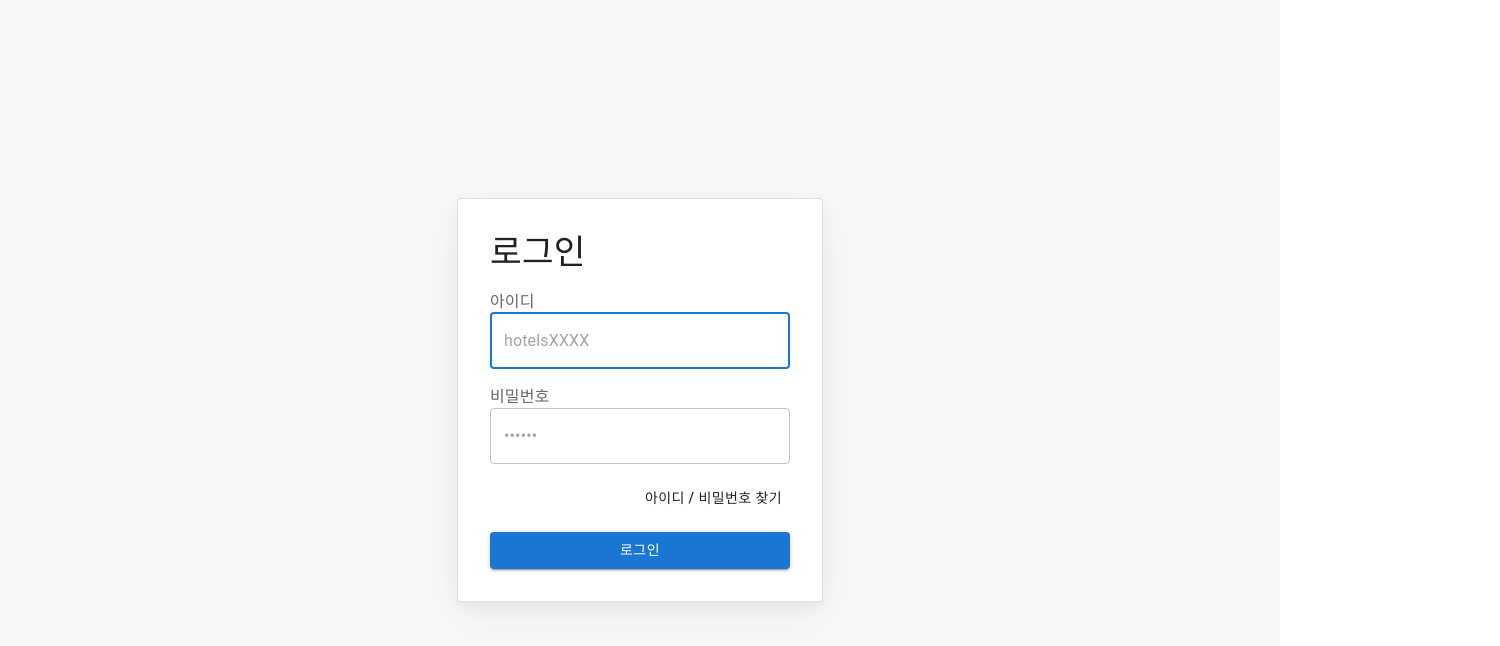
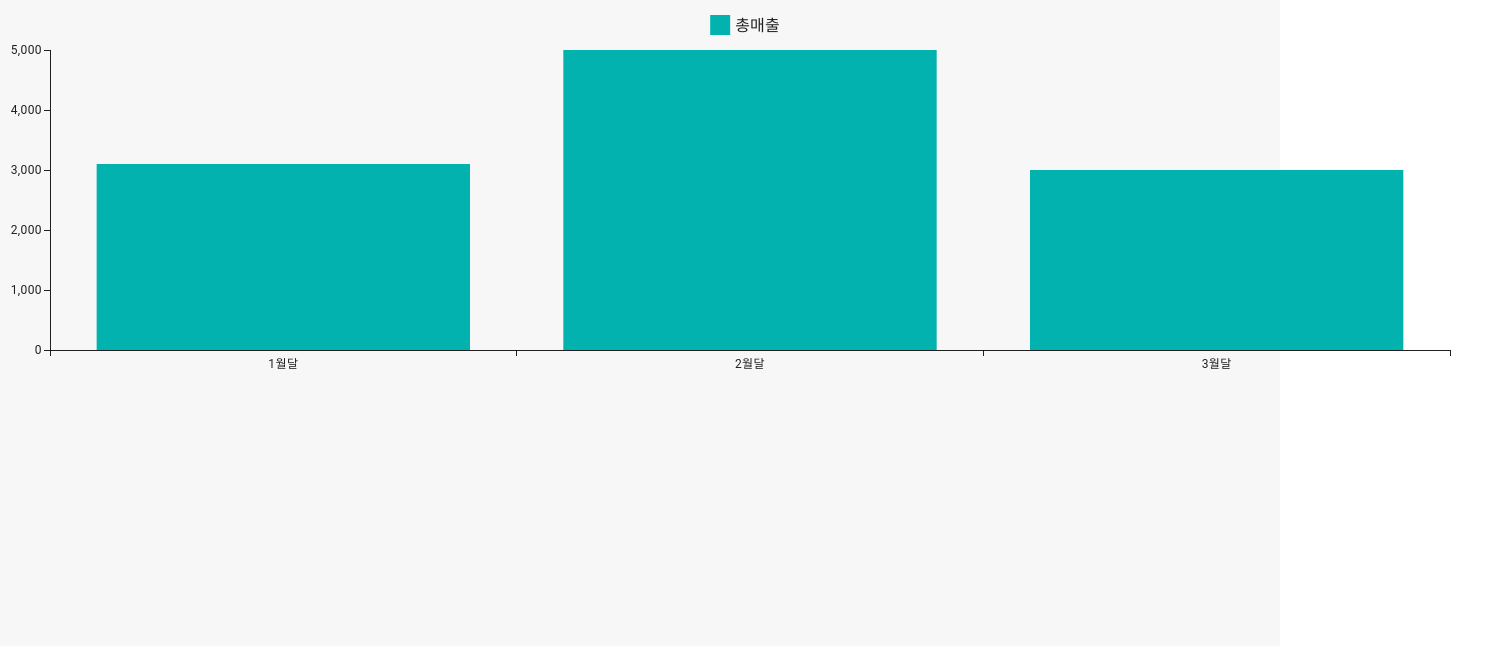
Before and after one commit to leeminjin0827/mans_project, a React (Vite) app in the folder src/main/reactapp/: page / in a window 1280 px wide. Shown: the top 646 px of the page, 1500 px wide, since content can reach past the window. Built offline with nearby package versions, Linux system fonts and the light colour scheme.

Commit message:
화면단 값이 안가는 중 내일 최대한 완성해볼것

```diff
--- a/src/main/reactapp/src/hotels/DetailGraph.jsx
+++ b/src/main/reactapp/src/hotels/DetailGraph.jsx
@@ -1,33 +1,43 @@
 
 
 import { BarChart } from '@mui/x-charts/BarChart';
+import axios from 'axios';
+import { useEffect, useState } from 'react';
 
 
 export default function Graph(props){
-    const amountToAdd = 0; // 더하고 싶은 값
+    useEffect(()=>{Datas},[])
+
+    const [detailData, setDetailData] = useState();
+
+    const Datas = async ()=>{
+      try{
+        const response = await axios.get('http://localhost:8081/detail');
+        console.log(response.data);
+        setDetailData(response.data);
+        console.log(response.data);
+
+      }catch(error){console.log(error);}
+    }
+    console.log(detailData);
 
 
 
     return(<>
          <BarChart
-      xAxis={[{ scaleType: 'band', data: ['강남점', 'group B', 'group C'] }]}
+      xAxis={[{ scaleType: 'band', data: ['1월달', '2월달', '3월달'] }]}
 
       series={[
         {
-            data: [3100, 5000, 3000], // 각 xAxis 항목에 대응하는 값 (순서대로 강남점, group B, group C)
-            label: '총매출', // 필요하다면 시리즈 라벨을 추가할 수 있습니다.
+            data: [3100, 5000, 3000], // 각 xAxis 항목에 대응하는 값 (순서대로 강남점, 중구점, 인천점)
+            label: '총매출',
         },
       ]}
-      width={400}
+      width={1500}
       height={400}
-      yAxis={[{
-
-        tickInterval : 1000,
-
-      }]}
-    />
+      yAxis={[{ tickInterval : 1000,}]}/>
 
 
-            </>)
+        </>)
 
 }
```
Also changed, not shown: src/main/reactapp/src/main.jsx (+4 -4 lines), 2 other files (tests, documents, lock files or other folders).
